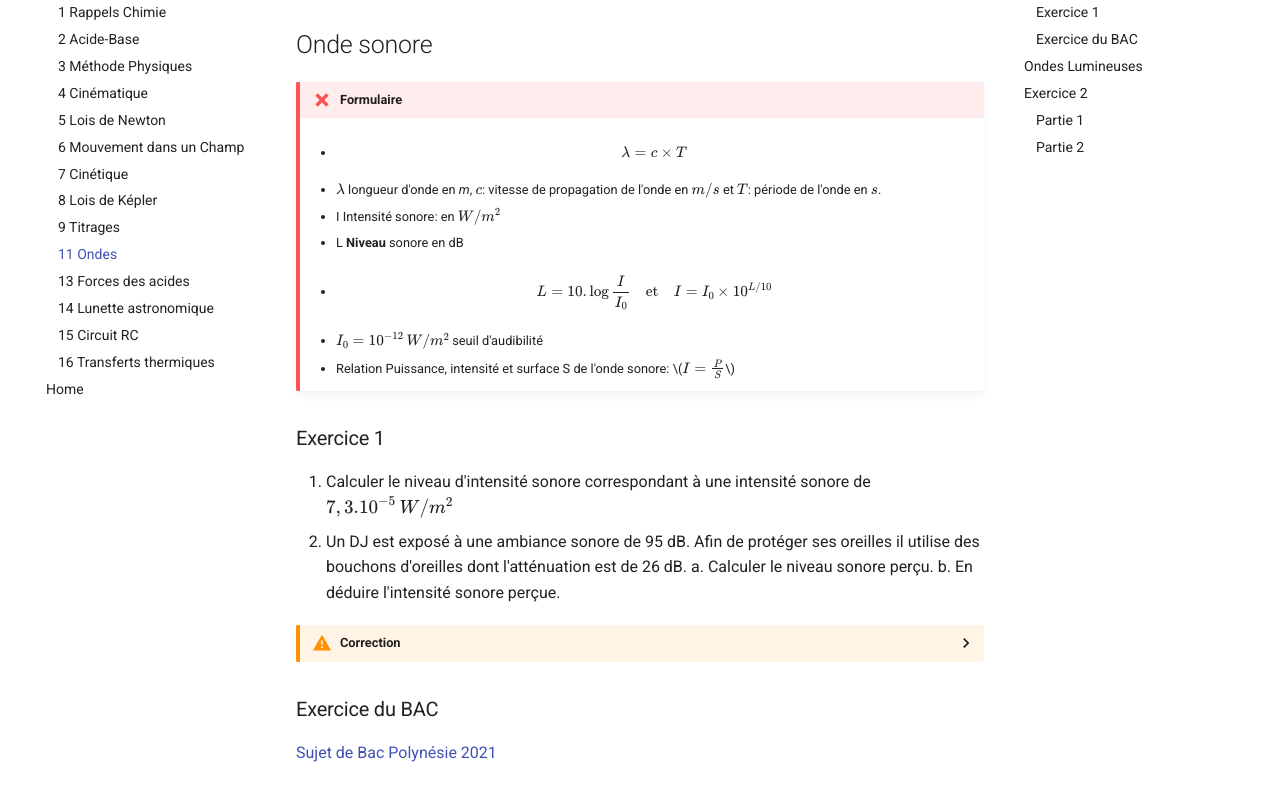
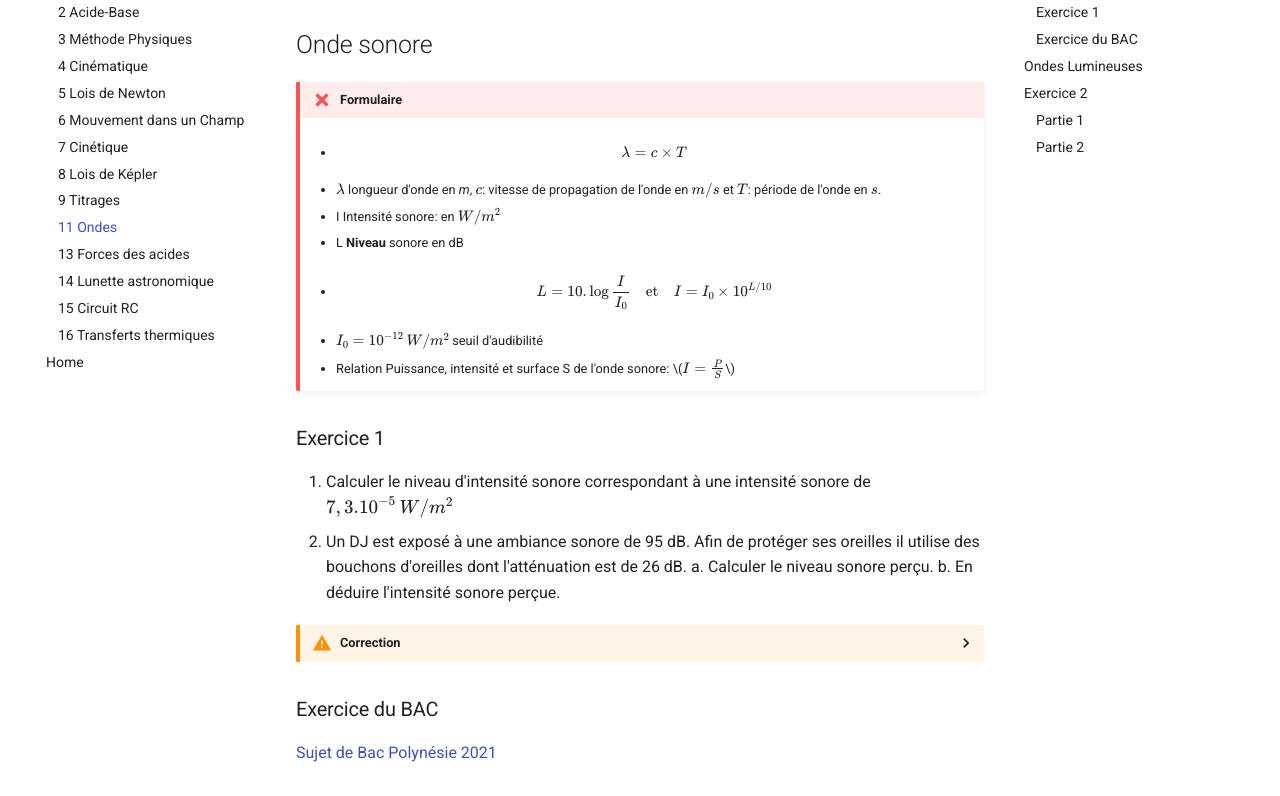
Before and after one commit to deniscyril/spe, a plain HTML site: page 11_Ondes/index.html in a window 1280 px wide. Shown: the part 153-949 px from the top of the page. Drawn offline with nearby package versions, Linux system fonts and the light colour scheme.

Commit message:
site modifi 18fev

```diff
--- a/11_Ondes/index.html
+++ b/11_Ondes/index.html
@@ -198,20 +198,6 @@
           Synthèses
         </label>
         <ul class="md-nav__list" data-md-scrollfix>
-
-
-
-
-
-
-    <li class="md-nav__item">
-      <a href="../rappels.md" class="md-nav__link">
-        1 Rappels Chimie
-      </a>
-    </li>
-
-
-
 
 
 
```
Also changed, not shown: 14_Lunette_astronomique/index.html (+0 -14 lines), 15_circuit_RC/index.html (+0 -14 lines), 16_transferts_thermiques.md/index.html (+0 -14 lines), 2_Methodes_Physiques/index.html (+0 -14 lines), 404.html (+0 -14 lines), 4_Cinematique/index.html (+0 -14 lines), 5_Dynamique/index.html (+0 -14 lines), 6_Mouvement_champ/index.html (+0 -14 lines), 7_Cinetique/index.html (+0 -14 lines), 8_Kepler/index.html (+0 -14 lines), 9_Titrages/index.html (+0 -14 lines), Acidebase/index.html (+0 -14 lines), force_acide_base/index.html (+0 -14 lines), index.html (+0 -14 lines), 1 other file.
